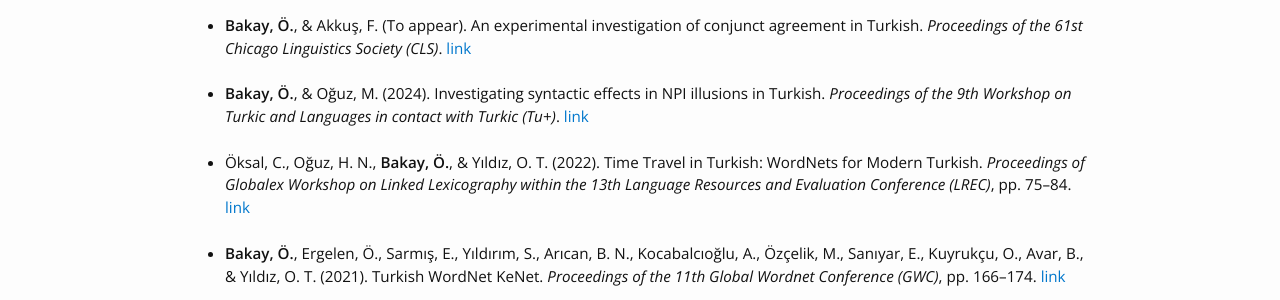
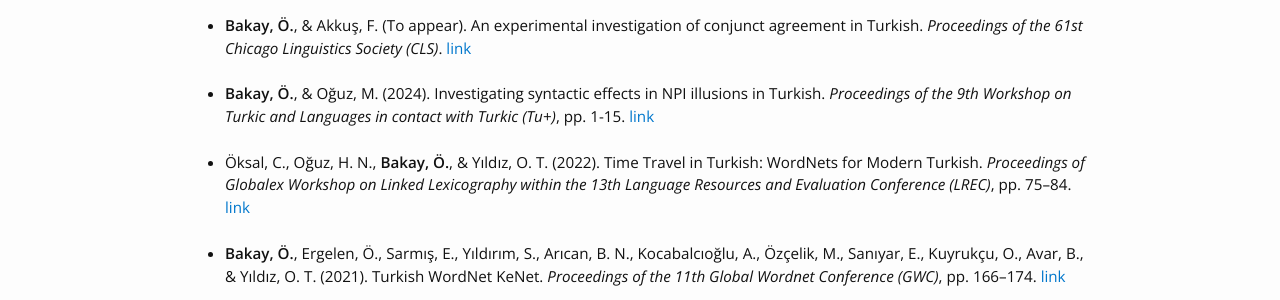
Before and after one commit to ozgebakay/ozgebakay.github.io, a Jekyll site: the page built from research.md, in a window 1280 px wide. Shown: the part 611-911 px from the top of the page. Built offline with Jekyll 4.4.1, drawn with Linux system fonts in a browser that asks for light colours.

Commit message:
Update research.md

```diff
--- a/research.md
+++ b/research.md
@@ -38,7 +38,7 @@
 	</li>
 	<br>
 	<li>
-		<b>Bakay, Ö.</b>, &amp; Oğuz, M. (2024). Investigating syntactic effects in NPI illusions in Turkish. <i>Proceedings of the 9th Workshop on Turkic and Languages in contact with Turkic (Tu+)</i>. <a href="https://journals.linguisticsociety.org/proceedings/index.php/tu/article/view/5763">link</a>
+		<b>Bakay, Ö.</b>, &amp; Oğuz, M. (2024). Investigating syntactic effects in NPI illusions in Turkish. <i>Proceedings of the 9th Workshop on Turkic and Languages in contact with Turkic (Tu+)</i>, pp. 1-15. <a href="https://journals.linguisticsociety.org/proceedings/index.php/tu/article/view/5763">link</a>
 	</li>
 	<br>
 	<li>
```
